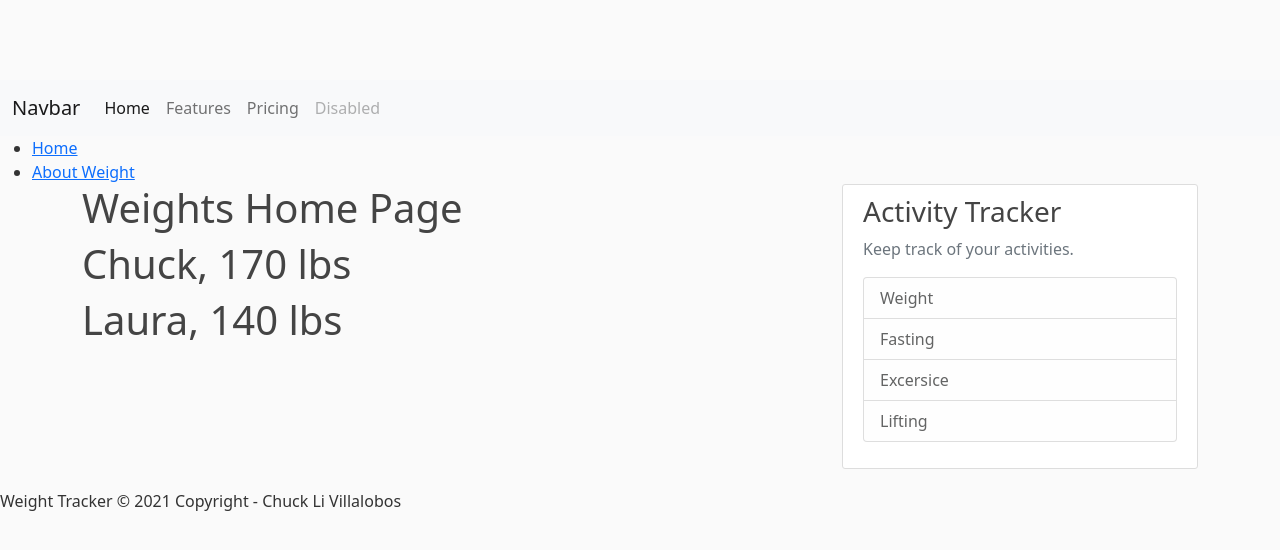
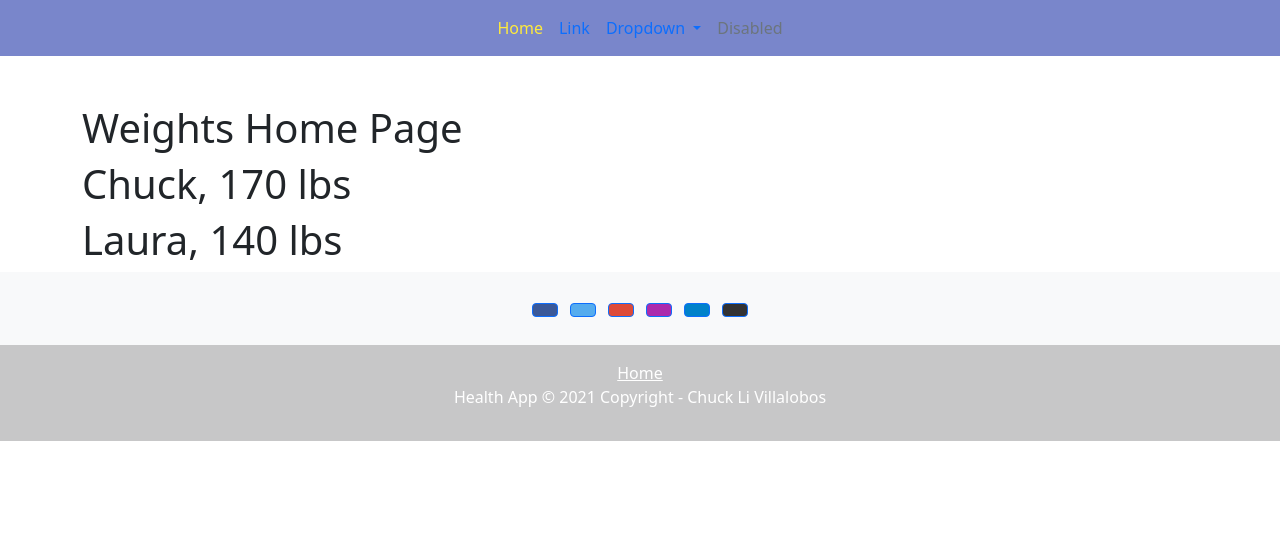
Before and after one commit to ticochuck/health-app, a Django app: page / in a window 1280 px wide. Shown: the top 550 px of the page. Run offline with Django 3.2, Linux system fonts and the light colour scheme.

Commit message:
added templates, partials, some style

```diff
--- a/weights/static/weights/styles.css
+++ /dev/null
@@ -1,84 +0,0 @@
-body {
-    background: #fafafa;
-    color: #333333;
-    margin-top: 5rem;
-  }
-
-  h1, h2, h3, h4, h5, h6 {
-    color: #444444;
-  }
-
-  ul {
-    margin: 0;
-  }
-
-  .bg-steel {
-    background-color: #5f788a;
-  }
-
-  .site-header .navbar-nav .nav-link {
-    color: #cbd5db;
-  }
-
-  .site-header .navbar-nav .nav-link:hover {
-    color: #ffffff;
-  }
-
-  .site-header .navbar-nav .nav-link.active {
-    font-weight: 500;
-  }
-
-  .content-section {
-    background: #ffffff;
-    padding: 10px 20px;
-    border: 1px solid #dddddd;
-    border-radius: 3px;
-    margin-bottom: 20px;
-  }
-
-  .article-title {
-    color: #444444;
-  }
-
-  a.article-title:hover {
-    color: #428bca;
-    text-decoration: none;
-  }
-
-  .article-content {
-    white-space: pre-line;
-  }
-
-  .article-img {
-    height: 65px;
-    width: 65px;
-    margin-right: 16px;
-  }
-
-  .article-metadata {
-    padding-bottom: 1px;
-    margin-bottom: 4px;
-    border-bottom: 1px solid #e3e3e3
-  }
-
-  .article-metadata a:hover {
-    color: #333;
-    text-decoration: none;
-  }
-
-  .article-svg {
-    width: 25px;
-    height: 25px;
-    vertical-align: middle;
-  }
-
-  .account-img {
-    height: 125px;
-    width: 125px;
-    margin-right: 20px;
-    margin-bottom: 16px;
-  }
-
-  .account-heading {
-    font-size: 2.5rem;
-  }
--- /dev/null
+++ b/weights/templates/partials/_footer.html
@@ -0,0 +1,69 @@
+<footer class="bg-light text-center text-white">
+  <!-- Grid container -->
+  <div class="container p-4 pb-0">
+    <!-- Section: Social media -->
+    <section class="mb-4">
+      <!-- Facebook -->
+      <a
+        class="btn btn-primary btn-floating m-1"
+        style="background-color: #3b5998;"
+        href="#!"
+        role="button"
+        ><i class="fab fa-facebook-f"></i
+      ></a>
+
+      <!-- Twitter -->
+      <a
+        class="btn btn-primary btn-floating m-1"
+        style="background-color: #55acee;"
+        href="#!"
+        role="button"
+        ><i class="fab fa-twitter"></i
+      ></a>
+
+      <!-- Google -->
+      <a
+        class="btn btn-primary btn-floating m-1"
+        style="background-color: #dd4b39;"
+        href="#!"
+        role="button"
+        ><i class="fab fa-google"></i
+      ></a>
+
+      <!-- Instagram -->
+      <a
+        class="btn btn-primary btn-floating m-1"
+        style="background-color: #ac2bac;"
+        href="#!"
+        role="button"
+        ><i class="fab fa-instagram"></i
+      ></a>
+
+      <!-- Linkedin -->
+      <a
+        class="btn btn-primary btn-floating m-1"
+        style="background-color: #0082ca;"
+        href="#!"
+        role="button"
+        ><i class="fab fa-linkedin-in"></i
+      ></a>
+      <!-- Github -->
+      <a
+        class="btn btn-primary btn-floating m-1"
+        style="background-color: #333333;"
+        href="#!"
+        role="button"
+        ><i class="fab fa-github"></i
+      ></a>
+    </section>
+    <!-- Section: Social media -->
+  </div>
+  <!-- Grid container -->
+
+  <!-- Copyright -->
+  <div class="text-center p-3" style="background-color: rgba(0, 0, 0, 0.2);">
+    <a class="text-white" href=#>Home</a>
+    <p>Health App © 2021 Copyright - Chuck Li Villalobos</p>
+  </div>
+  <!-- Copyright -->
+</footer>
--- /dev/null
+++ b/weights/templates/partials/_navbar.html
@@ -0,0 +1,64 @@
+
+<nav class="navbar navbar-expand-lg" style="background-color: #7986CB;">
+  <!-- Container wrapper -->
+  <div class="container-fluid">
+    <!-- Toggle button -->
+    <button
+      class="navbar-toggler"
+      type="button"
+      data-mdb-toggle="collapse"
+      data-mdb-target="#navbarCenteredExample"
+      aria-controls="navbarCenteredExample"
+      aria-expanded="false"
+      aria-label="Toggle navigation"
+    >
+      <i class="fas fa-bars"></i>
+    </button>
+
+    <!-- Collapsible wrapper -->
+    <div
+      class="collapse navbar-collapse justify-content-center"
+      id="navbarCenteredExample"
+    >
+      <!-- Left links -->
+      <ul class="navbar-nav mb-2 mb-lg-0">
+        <li class="nav-item">
+          <a style="color: #FFEB3B;" class="nav-link active" aria-current="page" href="#">Home</a>
+        </li>
+        <li class="nav-item">
+          <a class="nav-link" href="#">Link</a>
+        </li>
+        <!-- Navbar dropdown -->
+        <li class="nav-item dropdown">
+          <a
+            class="nav-link dropdown-toggle"
+            href="#"
+            id="navbarDropdown"
+            role="button"
+            data-mdb-toggle="dropdown"
+            aria-expanded="false"
+          >
+            Dropdown
+          </a>
+          <!-- Dropdown menu -->
+          <ul class="dropdown-menu" aria-labelledby="navbarDropdown">
+            <li><a class="dropdown-item" href="#">Action</a></li>
+            <li><a class="dropdown-item" href="#">Another action</a></li>
+            <li><hr class="dropdown-divider" /></li>
+            <li>
+              <a class="dropdown-item" href="#">Something else here</a>
+            </li>
+          </ul>
+        </li>
+        <li class="nav-item">
+          <a class="nav-link disabled" href="#" tabindex="-1" aria-disabled="true"
+            >Disabled</a
+          >
+        </li>
+      </ul>
+      <!-- Left links -->
+    </div>
+    <!-- Collapsible wrapper -->
+  </div>
+  <!-- Container wrapper -->
+</nav>
--- a/weights/templates/weights/base.html
+++ b/weights/templates/weights/base.html
@@ -9,75 +9,32 @@
     <link href="https://cdn.jsdelivr.net/npm/bootstrap@5.0.0-beta2/dist/css/bootstrap.min.css" rel="stylesheet" integrity="sha384-BmbxuPwQa2lc/FVzBcNJ7UAyJxM6wuqIj61tLrc4wSX0szH/Ev+nYRRuWlolflfl" crossorigin="anonymous">
 
     <link rel="stylesheet" type="text/css" href="{% static 'weights/styles.css' %}">
-    {% block title %}
-        <title>Weights App</title>
-    {% endblock title %}
+
+    {% block link %}
+    {% endblock link %}
+
+    {% if title %}
+        <title>Health App {{ title }}</title>
+    {% else %}
+        <title>Health App</title>
+    {% endif %}
 
 
 </head>
 <body>
     <header>
-        <nav class="navbar navbar-expand-lg navbar-light bg-light">
-            <div class="container-fluid">
-            <a class="navbar-brand" href="#">Navbar</a>
-            <button
-                class="navbar-toggler"
-                type="button"
-                data-mdb-toggle="collapse"
-                data-mdb-target="#navbarNav"
-                aria-controls="navbarNav"
-                aria-expanded="false"
-                aria-label="Toggle navigation"
-            >
-            <i class="fas fa-bars"></i>
-            </button>
-            <div class="collapse navbar-collapse" id="navbarNav">
-            <ul class="navbar-nav">
-                <li class="nav-item">
-                <a class="nav-link active" aria-current="page" href="#">Home</a>
-                </li>
-                <li class="nav-item">
-                <a class="nav-link" href="#">Features</a>
-                </li>
-                <li class="nav-item">
-                <a class="nav-link" href="#">Pricing</a>
-                </li>
-                <li class="nav-item">
-                <a class="nav-link disabled" href="#" tabindex="-1" aria-disabled="true"
-                    >Disabled</a
-                >
-                </li>
-            </ul>
-            </div>
-        </div>
-        </nav>
-        <ul>
-            <li><a href= "{% url 'home' %}">Home</a></li>
-            <li><a href= "{% url 'about' %}">About Weight</a></li>
-        </ul>
+        {% include 'partials/_navbar.html' %}
     </header>
-    <main role="main" class="container">
-        <div class="row">
-            <div class="col-md-8">
-            {% block content %}{% endblock %}
-            </div>
-            <div class="col-md-4">
-            <div class="content-section">
-                <h3>Activity Tracker</h3>
-                <p class='text-muted'>Keep track of your activities.
-                <ul class="list-group">
-                    <li class="list-group-item list-group-item-light">Weight</li>
-                    <li class="list-group-item list-group-item-light">Fasting</li>
-                    <li class="list-group-item list-group-item-light">Excersice</li>
-                    <li class="list-group-item list-group-item-light">Lifting</li>
-                </ul>
-                </p>
-            </div>
-            </div>
-        </div>
+    <main role="main" class="container mb-1 mt-5 full-height">
+
+
+    <!-- Page Content -->
+    {% block content %} {% endblock content %}
     </main>
+
+
     <footer>
-        <p>Weight Tracker © 2021 Copyright - Chuck Li Villalobos</p>
+        {% include 'partials/_footer.html' %}
     </footer>
     <!-- Option 1: Bootstrap Bundle with Popper -->
     <script src="https://cdn.jsdelivr.net/npm/bootstrap@5.0.0-beta2/dist/js/bootstrap.bundle.min.js" integrity="sha384-b5kHyXgcpbZJO/tY9Ul7kGkf1S0CWuKcCD38l8YkeH8z8QjE0GmW1gYU5S9FOnJ0" crossorigin="anonymous"></script>
```
Also changed, not shown: weights/templates/weights/about.html (+37 -1 lines), 1 other file.
